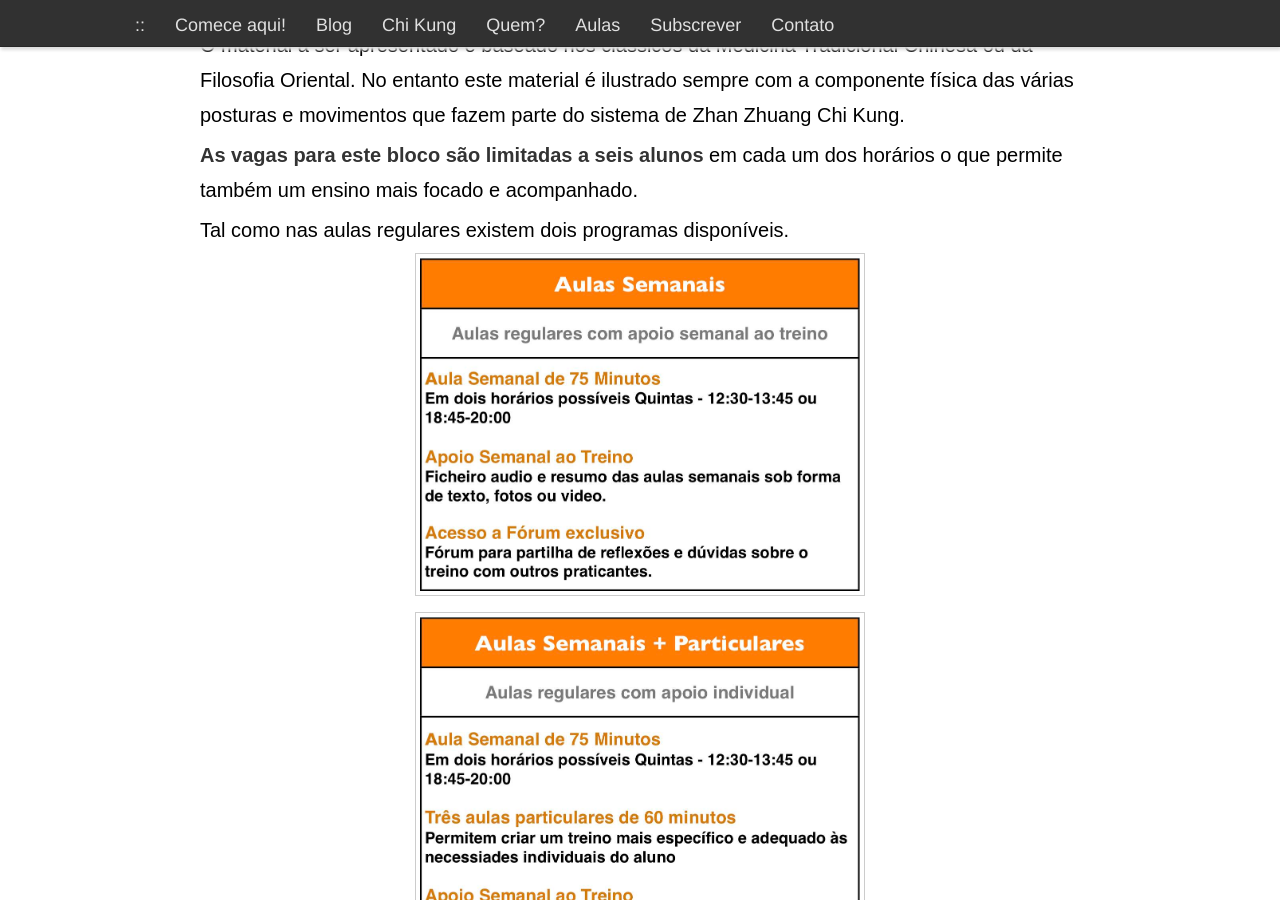
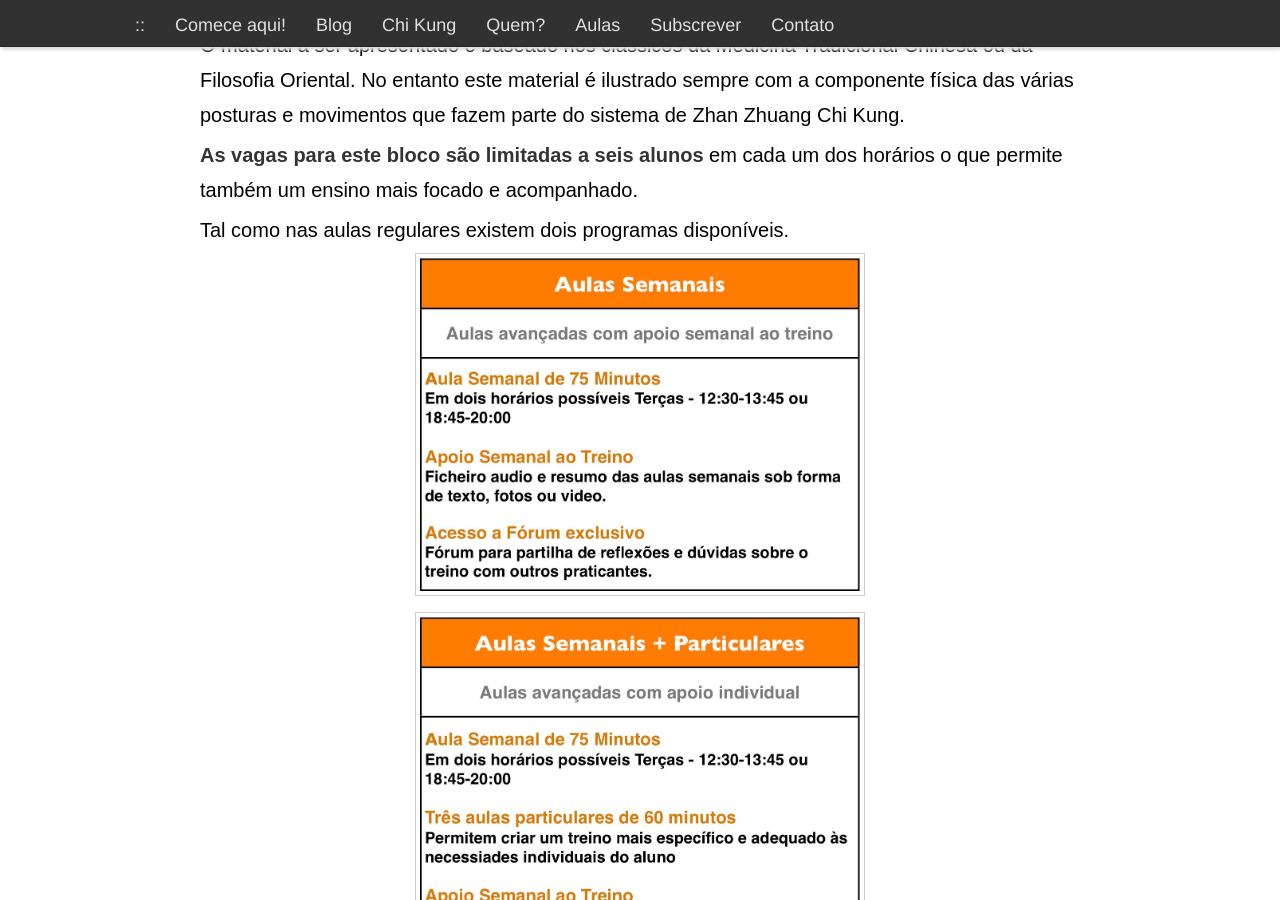
Before and after one commit to devagar/chikung, a Jekyll site: the page built from avancadas.md, in a window 1280 px wide and 900 px high, scrolled down 746 px. Built offline with Jekyll 4.4.1, drawn with Linux system fonts in a browser that asks for light colours.

Commit message:
programa av

```diff
--- a/avancadas.md
+++ b/avancadas.md
@@ -26,9 +26,9 @@ O material a ser apresentado é baseado nos clássicos da Medicina Tradicional C
 
 Tal como nas aulas regulares existem dois programas disponíveis.
 
-<p  align="center"><img src="/files/p1.jpg" style="border: 1px solid #ccc; padding: 4px; width: 50% "></p>
+<p  align="center"><img src="/files/pa1.jpg" style="border: 1px solid #ccc; padding: 4px; width: 50% "></p>
 
-<p  align="center"><img src="/files/p2.jpg" style="border: 1px solid #ccc; padding: 4px; width: 50% "></p>
+<p  align="center"><img src="/files/pa2.jpg" style="border: 1px solid #ccc; padding: 4px; width: 50% "></p>
 
 Estas aulas estão abertas a todos os alunos que tenham pelo menos realizado dois blocos de aulas regulares e que tenham criado uma rotina de treino consistente.
 
```
Also changed, not shown: files/pa1.jpg (added), files/pa2.jpg (added).
